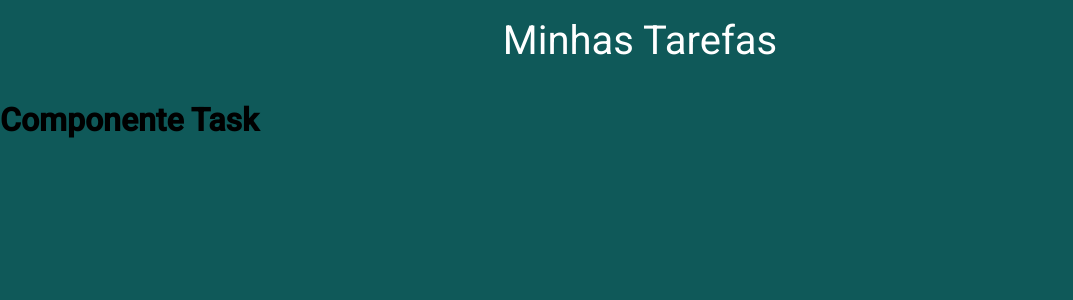
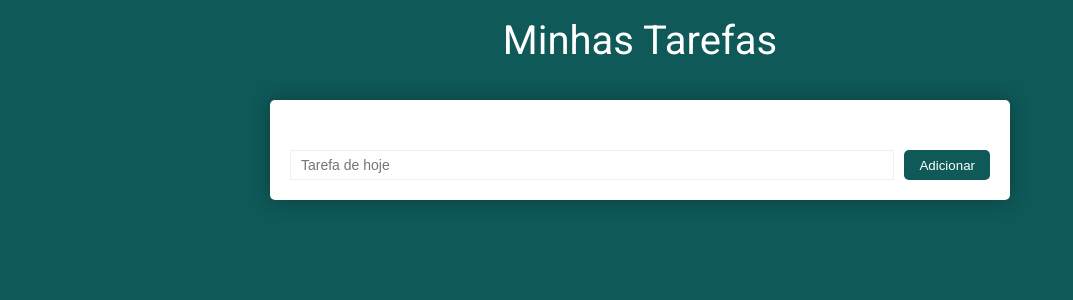
Before and after one commit to Leonardo-Selegar/lista-de-tarefas-vue, a Vue app: page / in a window 1280 px wide. Shown: the top 300 px of the page, without its empty margins (0-1073 px from the left). Built offline with nearby package versions, Linux system fonts and the light colour scheme.

Commit message:
Montando o component Task e estilizando ele

```diff
--- a/src/components/Task.vue
+++ b/src/components/Task.vue
@@ -1,6 +1,12 @@
 <template>
   <div id="task">
-    <h1>Componente Task</h1>
+    <form>
+      <input
+        type="text"
+        placeholder="Tarefa de hoje"
+      />
+      <button type="submit">Adicionar</button>
+    </form>
   </div>
 </template>
 
@@ -10,5 +16,4 @@
 }
 </script>
 
-<style scoped>
-</style>
+<style scoped>@import '../styles/task.css';</style>
--- /dev/null
+++ b/src/styles/task.css
@@ -0,0 +1,33 @@
+#task{
+  max-width: 700px;
+  background: white;
+  border-radius: 5px;
+  padding: 20px;
+  margin: 20px auto;
+  box-shadow: 0 0 20px rgba(0, 0, 0, 0.3);
+}
+form{
+  margin-top: 30px;
+  display: flex;
+  flex-direction: row;
+}
+form button {
+  cursor: pointer;
+  background-color: #0f5959;
+  border: none;
+  border-radius: 5px;
+  margin-left: 10px;
+  padding: 0 15px;
+  display: flex;
+  justify-content: center;
+  align-items: center;
+  color: white;
+}
+input{
+  flex: 1;
+  border: 1px solid #eee;
+  padding: 6px 10px;
+  border-radius: 50x;
+  font-size: 14px;
+  outline: none;
+}
```
